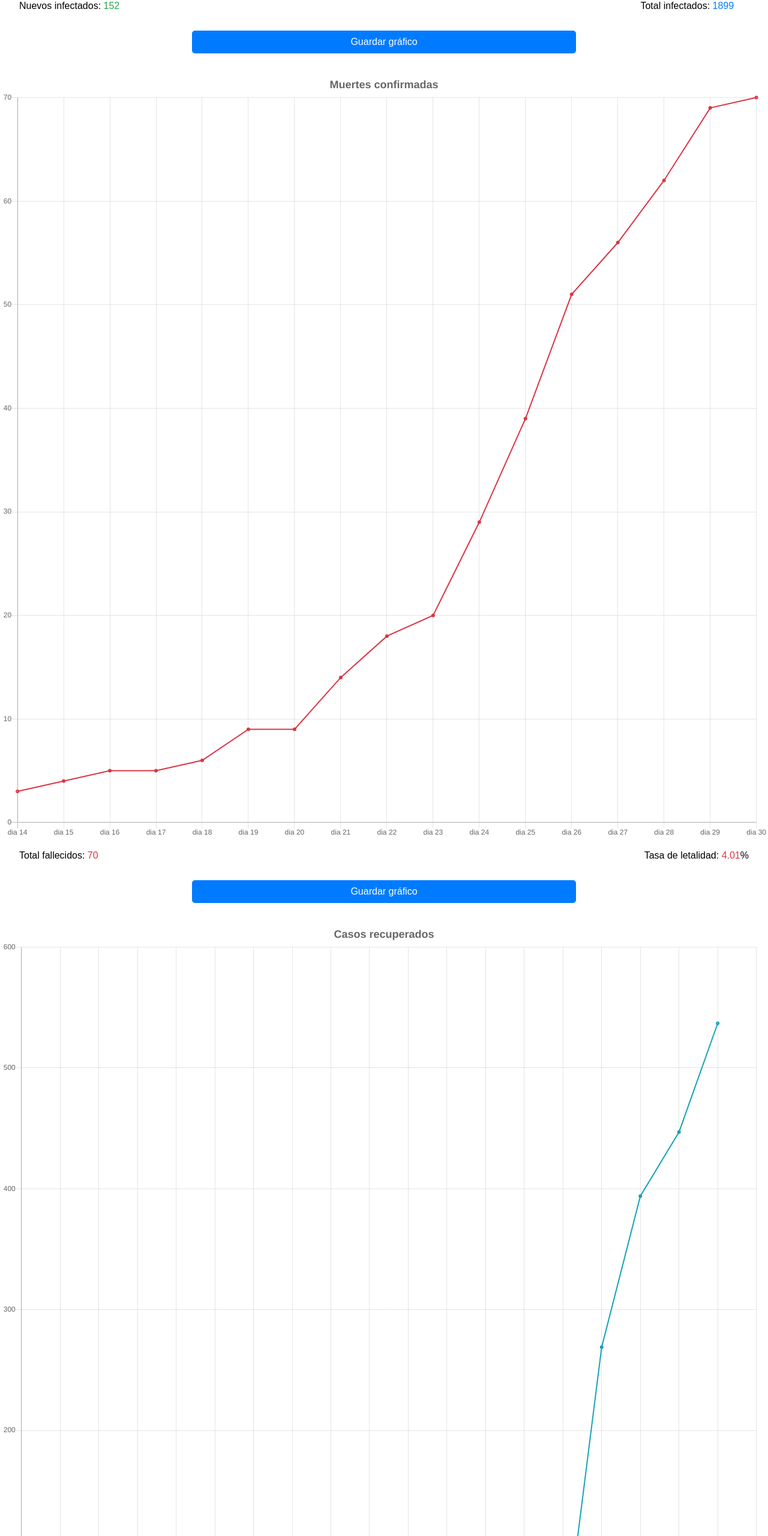
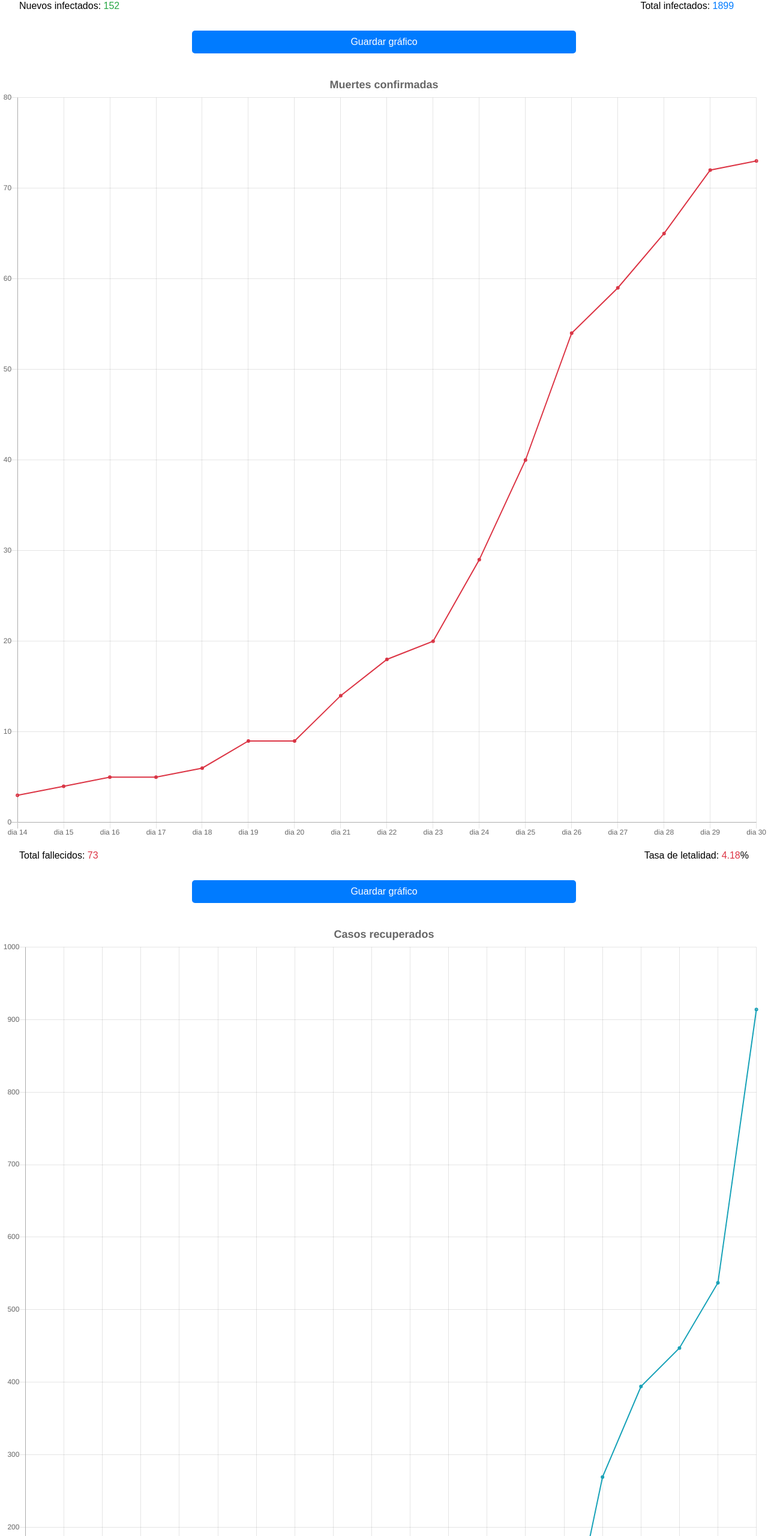
Before and after one commit to zodiacwebdevelopment/webdev, a plain HTML site: page docs/coronavirus-peru-casos-confirmados.html in a window 1280 px wide. Shown: the part 1400-3960 px from the top of the page at 60% size. Drawn offline with Linux system fonts and the light colour scheme.

Commit message:
Update coronavirus-peru-casos-confirmados.html

```diff
--- a/docs/coronavirus-peru-casos-confirmados.html
+++ b/docs/coronavirus-peru-casos-confirmados.html
@@ -349,8 +349,8 @@
 		 }
 
 		 var infected    = [1,5,2,3,1,8,8,11,19,28,20,29,58,63,57,31,39,33,64,100,54,35,138,143,115,254,95,180,152],
-		     recuperados = [1,1,1,1,1,1,1,1,1,4,4,14,16,16,16,269,394,447,537],
-		     dead        = [3,1,1,0,1,3,0,5,4,2,9,10,12,5,6,7,1],
+		     recuperados = [1,1,1,1,1,1,1,1,1,4,4,14,16,16,16,269,394,447,537,914],
+		     dead        = [3,1,1,0,1,3,0,5,4,2,9,11,14,5,6,7,1],
 		     regiones    = [//{nombre: "Lima", casos:1257},
 		     				{nombre: "Loreto", casos:106},
 		     				{nombre: "Callao", casos:64},
```
